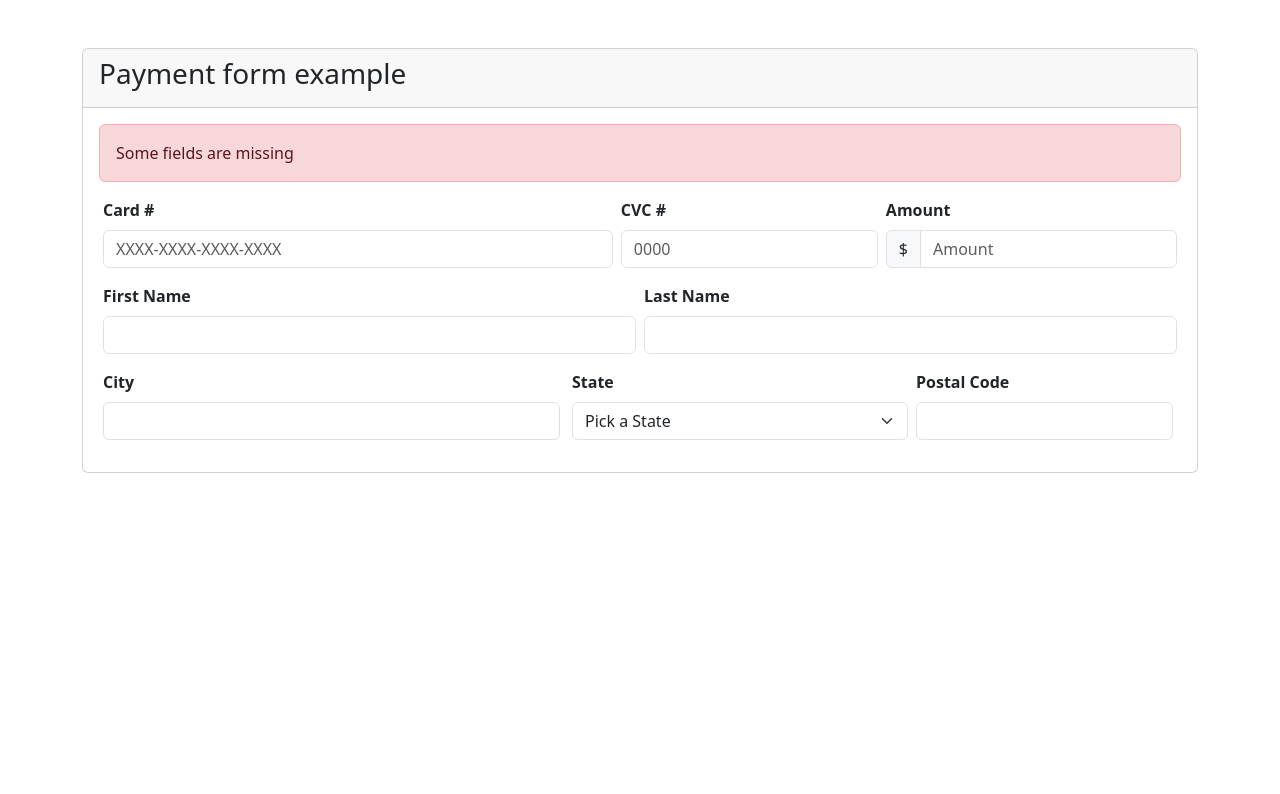
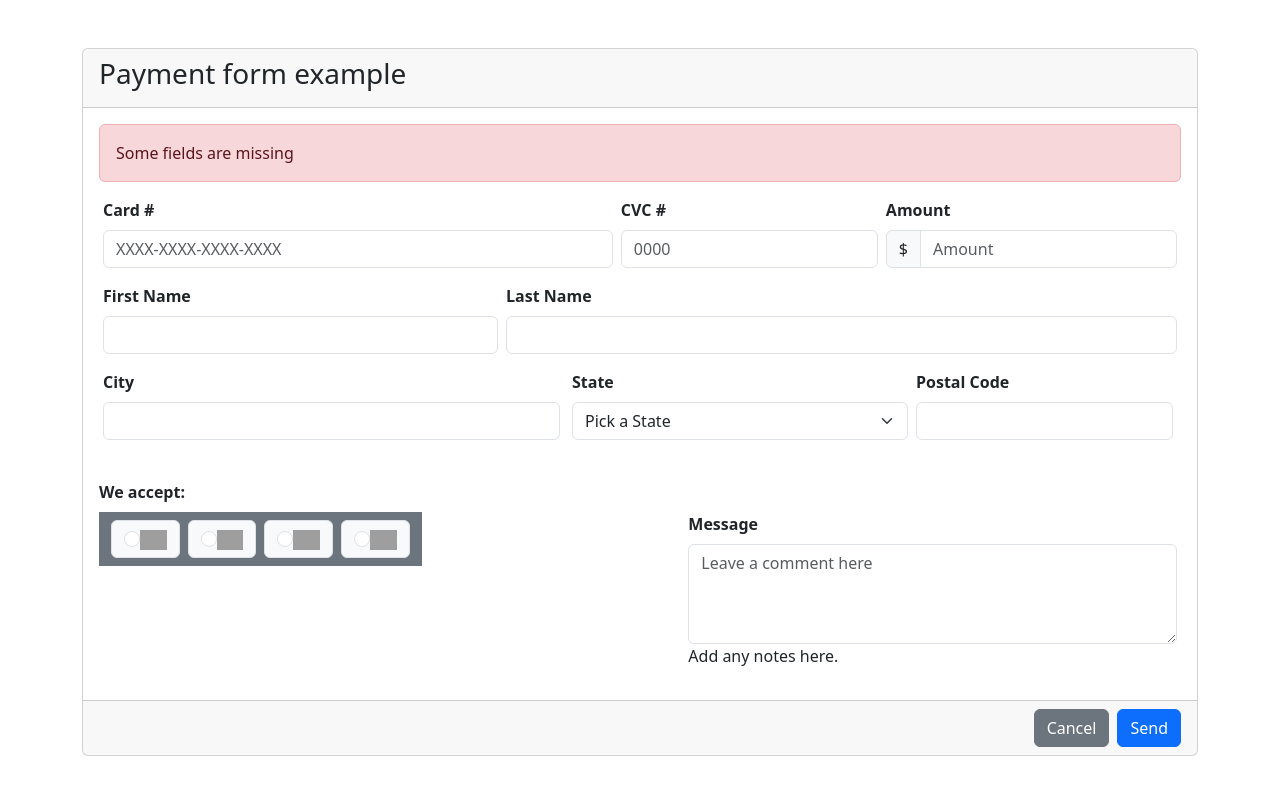
Before and after one commit to 4GeeksAcademy/FS64-AlbertJane-HTMLForms, a plain HTML site: page payment.html in a window 1280 px wide. Drawn offline with nearby package versions, Linux system fonts and the light colour scheme; grey boxes are pictures that could not be loaded.

Commit message:
Payment done

```diff
--- a/payment.html
+++ b/payment.html
@@ -19,8 +19,8 @@
             <div class="card-body">
                 <div class="alert alert-danger">Some fields are missing</div>
                 <form action="">
-                    <div class="d-flex flex-row justify-content-between">
-                        <div class="mb-3 flex-grow-1 px-1">
+                    <div class="d-flex flex-md-row justify-content-between flex-sm-column">
+                        <div class="mb-3 flex-grow-1 px-1 ">
                             <label class="fw-bold form-label" for="credit_card">Card # </label>
                             <input type="text" class="form-control form-control-md" name="credit_card" id="credit_card"
                                 placeholder="XXXX-XXXX-XXXX-XXXX">
@@ -39,25 +39,25 @@
                             </div>
                         </div>
                     </div>
-                    <div class="mb-3 d-flex flex-row justify-content-between">
+                    <div class="mb-3 d-flex flex-md-row justify-content-between">
                         <div class="px-1 flex-grow-1">
                             <label class="fw-bold form-label" for="firstName">First Name</label>
                             <input type="text" class="form-control form-control-md" name="firstName" id="firstName"
                                 placeholder="">
                         </div>
-                        <div class="px-1 flex-grow-1">
+                        <div class="px-1 flex-grow-1 w-50">
                             <label class="fw-bold form-label" for="lastName">Last Name</label>
                             <input type="text" class="form-control form-control-md" name="lastName" id="lastName"
                                 placeholder="">
                         </div>
                     </div>
-                    <div class="mb-3 d-flex flex-row justify-content-between">
+                    <div class="mb-3 d-flex flex-md-row justify-content-between flex-sm-column">
                         <div class="px-1 flex-grow-1">
                             <label class="fw-bold form-label" for="city">City</label>
                             <input type="text" class="form-control form-control-md" name="city" id="city"
                                 placeholder="">
                         </div>
-                        <div class="px-1 d-flex flex-row flex-grow-1">
+                        <div class="px-1 d-flex flex-md-row flex-grow-1 ">
                             <div class="px-1 flex-grow-1">
                                 <label class="fw-bold form-label" for="state">State</label>
                                 <select name="state" id="state" class="form-select form-control form-control-md">
@@ -76,9 +76,74 @@
                             </div>
                         </div>
                     </div>
+                    <label class="fw-bold form-label mt-4" for="cardType">We accept:</label>
+                    <div
+                        class="d-flex flex-md-row mb-3 d-flex flex-sm-column justify-content-between align-items-start">
 
-                </form>
+                        <div class="d-flex flex-row flex-grow-1">
+
+                            <div class="d-flex p-2 bg-secondary">
+                                <div class="input-group mx-1">
+
+                                    <div class="input-group-text">
+
+                                        <input class="form-check-input mt-0" type="radio" name="cardType" value=""
+                                            aria-label="Radio button for following text input">
+                                        <span><img
+                                                src="https://external-content.duckduckgo.com/iu/?u=http%3A%2F%2Ftous-logos.com%2Fwp-content%2Fuploads%2F2017%2F04%2FVisa-logo.png&f=1&nofb=1&ipt=83c95ea89fa39143b390b832e944fafb5060e490211fe8cb3f52c663aeb105af&ipo=images"
+                                                alt="" style="height:20px; width:auto;"></span>
+                                    </div>
+
+                                </div>
+                                <div class="input-group mx-1">
+
+                                    <div class="input-group-text">
+                                        <input class="form-check-input mt-0" type="radio" name="cardType" value=""
+                                            aria-label="Radio button for following text input">
+                                        <span><img
+                                                src="https://external-content.duckduckgo.com/iu/?u=https%3A%2F%2Flogos-world.net%2Fwp-content%2Fuploads%2F2020%2F09%2FMastercard-Logo-2016-2020.png&f=1&nofb=1&ipt=cd8548948756ee4faa8319bfbfed4ac76260270fa8ee739b3b765fdd8eaa2daa&ipo=images"
+                                                alt="" style="height:20px; width:auto;"></span>
+                                    </div>
+
+                                </div>
+                                <div class="input-group mx-1">
+                                    <div class="input-group-text">
+                                        <input class="form-check-input mt-0" type="radio" name="cardType" value=""
+                                            aria-label="Radio button for following text input">
+                                        <span><img
+                                                src="https://external-content.duckduckgo.com/iu/?u=https%3A%2F%2Fcalgary.broadway.com%2Fwp-content%2Fuploads%2Fsites%2F9%2F2019%2F01%2FL_AMEX_Logotype_Stckd_3c_drkBlue_1204x458.png&f=1&nofb=1&ipt=243c28f553ffab190659527f2cea14669fb3f9a239ae08effc3ef9ce078d82bb&ipo=images"
+                                                alt="" style="height:20px; width:auto;"></span>
+                                    </div>
+
+                                </div>
+                                <div class="input-group mx-1">
+                                    <div class="input-group-text">
+                                        <input class="form-check-input mt-0" type="radio" name="cardType" value="wise"
+                                            aria-label="Radio button for following text input">
+                                        <span><img
+                                                src="https://upload.wikimedia.org/wikipedia/commons/e/e8/Wise_Logo_512x124.svg"
+                                                alt="" style="height:20px; width:auto;"></span>
+                                    </div>
+
+                                </div>
+                            </div>
+                        </div>
+                        <div class="flex-grow-1 px-1">
+                            <label class="fw-bold form-label" for="lastName">Message</label>
+                            <textarea class="form-control" placeholder="Leave a comment here" id="floatingTextarea2"
+                                style="height: 100px"></textarea>
+                            <span>Add any notes here.</span>
+
+                        </div>
+                    </div>
+
+
             </div>
+            <div class="card-footer text-body-secondary d-flex justify-content-end gap-2">
+                <button class="btn btn-secondary">Cancel</button>
+                <button type="submit" class="btn btn-primary">Send</button>
+            </div>
+            </form>
         </div>
     </div>
 
```
